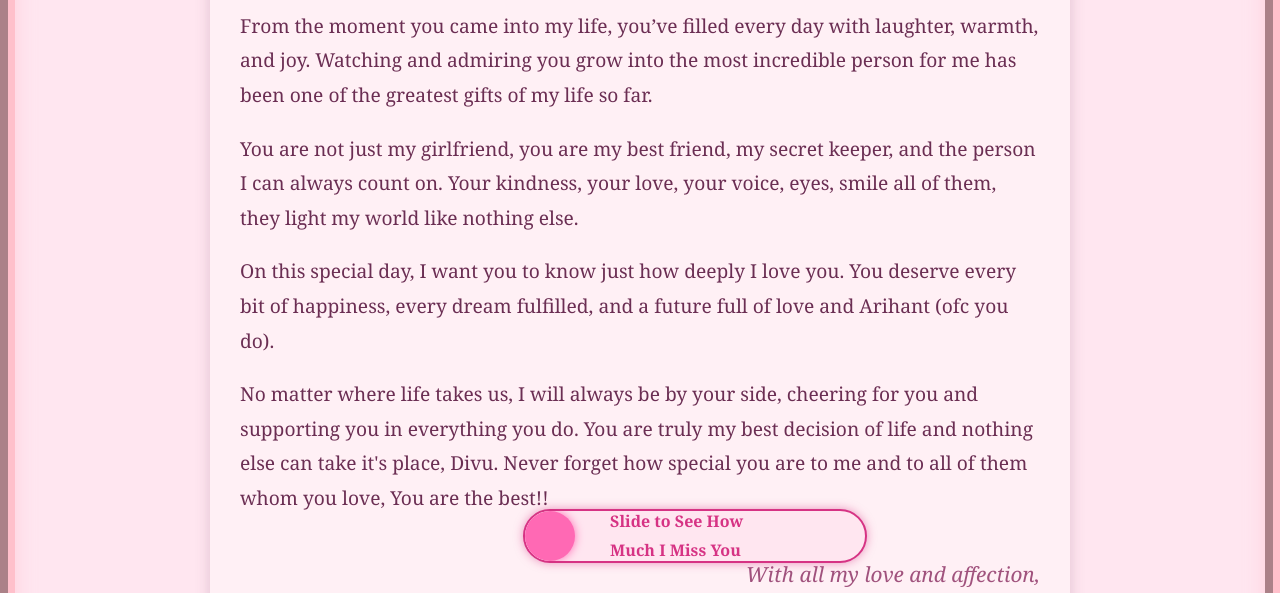
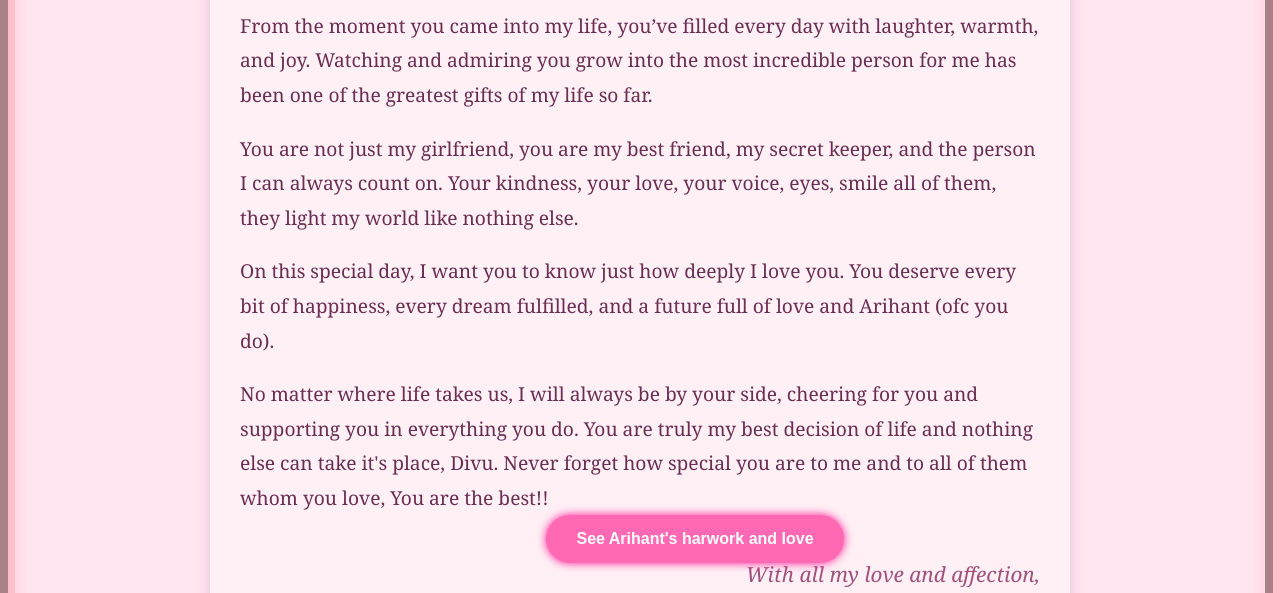
Before and after one commit to Arihant2477/Jaan-ka-birthday-, a plain HTML site: page letter.html in a window 1280 px wide. Shown: the part 207-800 px from the top of the page. Drawn offline with Linux system fonts and the light colour scheme.

Commit message:
Update letter.html

```diff
--- a/letter.html
+++ b/letter.html
@@ -89,102 +89,10 @@
 
     <a class="back-link" href="birthday.html">🎈 Back to Birthday Celebration</a>
   </div>
-<!-- Slide to I Miss You Page -->
-<div class="slide-container">
-  <div class="slider-track" id="sliderTrack">
-    <span class="slider-text">Slide to See How Much I Miss You</span>
-    <div class="slider-button" id="sliderButton"></div>
-  </div>
+<div style="position: fixed; bottom: 30px; width: 100%; display: flex; justify-content: center; z-index: 999;">
+  <button onclick="window.location.href='missyou.html'" style="padding: 15px 30px; font-size: 1em; font-weight: bold; color: white; background-color: #ff69b4; border: none; border-radius: 25px; box-shadow: 0 0 10px #ff1493; cursor: pointer;">
+    See Arihant's harwork and love
+  </button>
 </div>
-
-<style>
-  .slide-container {
-    position: fixed;
-    bottom: 30px;
-    width: 100%;
-    display: flex;
-    justify-content: center;
-    z-index: 999;
-  }
-
-  .slider-track {
-    position: relative;
-    width: 340px;
-    height: 50px;
-    background-color: #ffe6f0;
-    border-radius: 50px;
-    border: 2px solid #d63384;
-    overflow: hidden;
-    box-shadow: 0 0 10px rgba(214, 51, 132, 0.5);
-    cursor: pointer;
-  }
-
-  .slider-text {
-    position: absolute;
-    left: 50%;
-    top: 50%;
-    transform: translate(-50%, -50%);
-    color: #d63384;
-    font-weight: bold;
-    font-size: 1em;
-    pointer-events: none;
-  }
-
-  .slider-button {
-    position: absolute;
-    left: 0;
-    top: 0;
-    width: 50px;
-    height: 50px;
-    background-color: #ff69b4;
-    border-radius: 50%;
-    box-shadow: 0 0 10px #ff69b4;
-    transition: background-color 0.3s;
-  }
-
-  .slider-button.dragging {
-    background-color: #ff1493;
-  }
-</style>
-
-<script>
-  const sliderButton = document.getElementById("sliderButton");
-  const sliderTrack = document.getElementById("sliderTrack");
-
-  let isDragging = false;
-  let startX;
-  let currentX;
-
-  sliderButton.addEventListener("mousedown", function (e) {
-    isDragging = true;
-    startX = e.clientX;
-    sliderButton.classList.add("dragging");
-  });
-
-  document.addEventListener("mousemove", function (e) {
-    if (!isDragging) return;
-    currentX = e.clientX - startX;
-    const maxMove = sliderTrack.offsetWidth - sliderButton.offsetWidth;
-
-    if (currentX < 0) currentX = 0;
-    if (currentX > maxMove) currentX = maxMove;
-
-    sliderButton.style.left = `${currentX}px`;
-  });
-
-  document.addEventListener("mouseup", function () {
-    if (!isDragging) return;
-    isDragging = false;
-    sliderButton.classList.remove("dragging");
-
-    const maxMove = sliderTrack.offsetWidth - sliderButton.offsetWidth;
-
-    if (currentX >= maxMove - 10) {
-      window.location.href = "missyou.html";
-    } else {
-      sliderButton.style.left = "0";
-    }
-  });
-</script>
 </body>
 </html>
```
